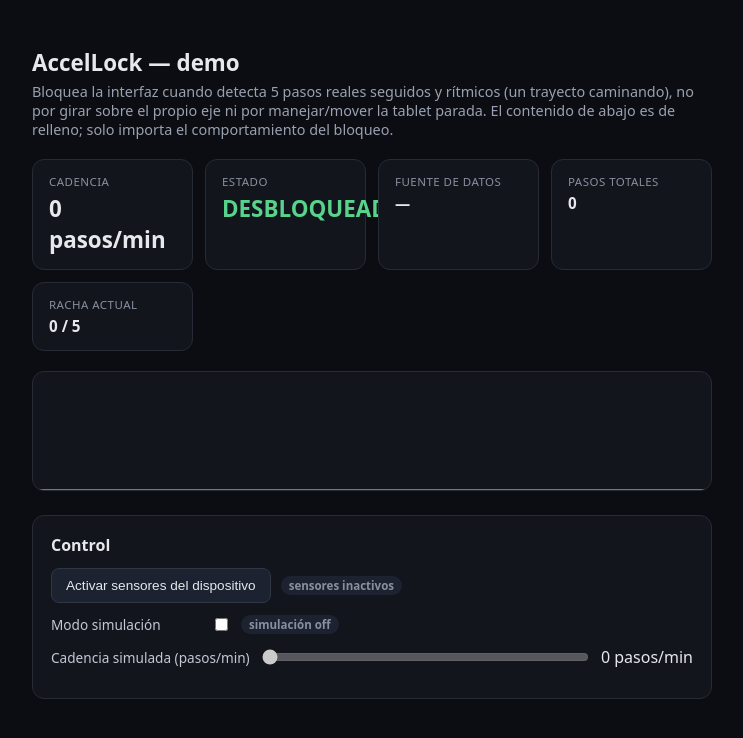
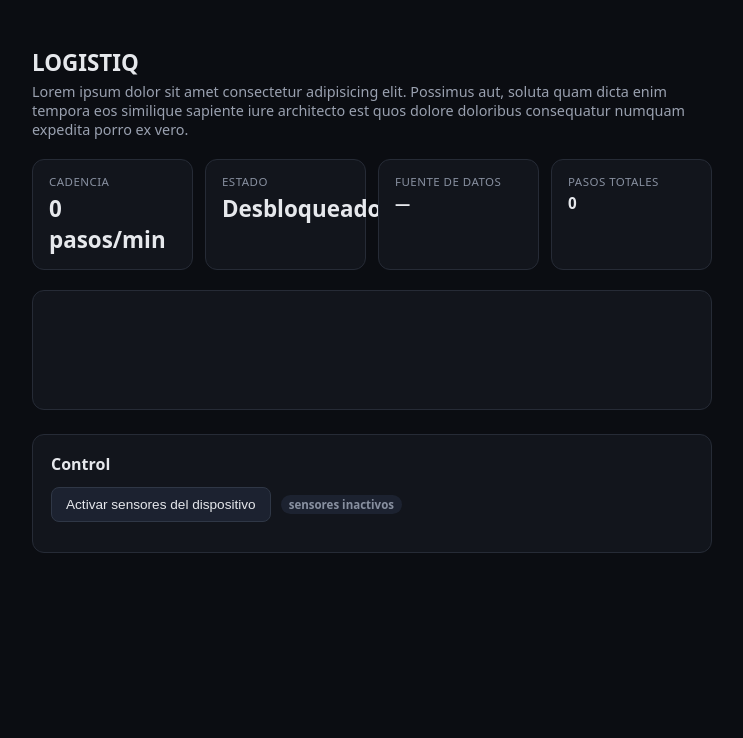
Before and after one commit to davidPromontor27Farias/movementSenson, a plain HTML site: page index.html in a window 1280 px wide. Shown: the whole page, without its empty margins (268-1011 px from the left). Drawn offline with Linux system fonts and the light colour scheme.

Commit message:
se agregaron nuevos cambios al repositorio

```diff
--- a/index.html
+++ b/index.html
@@ -9,12 +9,10 @@
 <body>
 
   <div class="app">
-    <h1>AccelLock — demo</h1>
+    <h1>LOGISTIQ</h1>
     <p class="subtitle">
-      Bloquea la interfaz cuando detecta 5 pasos reales seguidos y rítmicos
-      (un trayecto caminando), no por girar sobre el propio eje ni por
-      manejar/mover la tablet parada.
-      El contenido de abajo es de relleno; solo importa el comportamiento del bloqueo.
+      Lorem ipsum dolor sit amet consectetur adipisicing elit. Possimus aut,
+       soluta quam dicta enim tempora eos similique sapiente iure architecto est quos dolore doloribus consequatur numquam expedita porro ex vero.
     </p>
 
     <!-- Dashboard de relleno --------------------------------------------- -->
@@ -25,7 +23,7 @@
       </div>
       <div class="card">
         <div class="label">Estado</div>
-        <div class="value" id="stateReadout">DESBLOQUEADO</div>
+        <div class="value" id="stateReadout">Desbloqueado</div>
       </div>
       <div class="card">
         <div class="label">Fuente de datos</div>
@@ -34,10 +32,6 @@
       <div class="card">
         <div class="label">Pasos totales</div>
         <div class="value" id="countReadout" style="font-size:0.95rem;">0</div>
-      </div>
-      <div class="card">
-        <div class="label">Racha actual</div>
-        <div class="value" id="streakReadout" style="font-size:0.95rem;">0 / 5</div>
       </div>
     </div>
 
@@ -52,21 +46,13 @@
         <span class="badge" id="sensorBadge">sensores inactivos</span>
       </div>
 
-      <div class="row">
-        <label for="simToggle">Modo simulación</label>
-        <input type="checkbox" id="simToggle" />
-        <span class="badge" id="simBadge">simulación off</span>
-      </div>
 
-      <div class="row">
-        <label for="simSlider">Cadencia simulada (pasos/min)</label>
-        <input type="range" id="simSlider" min="0" max="160" step="1" value="0" disabled />
-        <span id="simValue" style="min-width:70px; text-align:right;">0 pasos/min</span>
-      </div>
+
+
     </div>
   </div>
 
-  <!-- Capa de bloqueo: contenido genérico de relleno ---------------------- -->
+  <!-- Capa de bloqueo: contenido gené1rico de relleno ---------------------- -->
   <div id="lockOverlay" aria-hidden="true">
     <div class="msg">
       <div class="icon">&#9888;</div>
```
